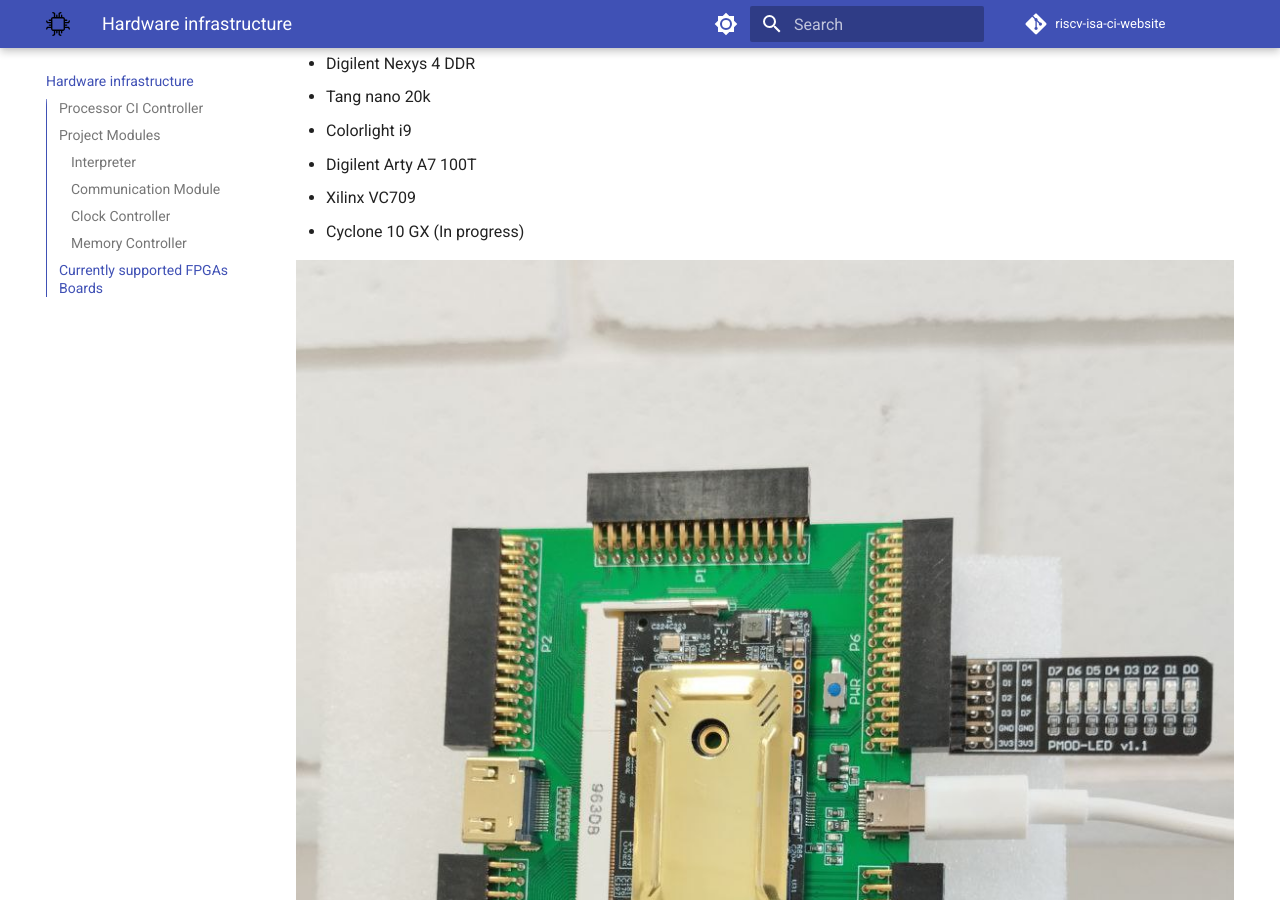
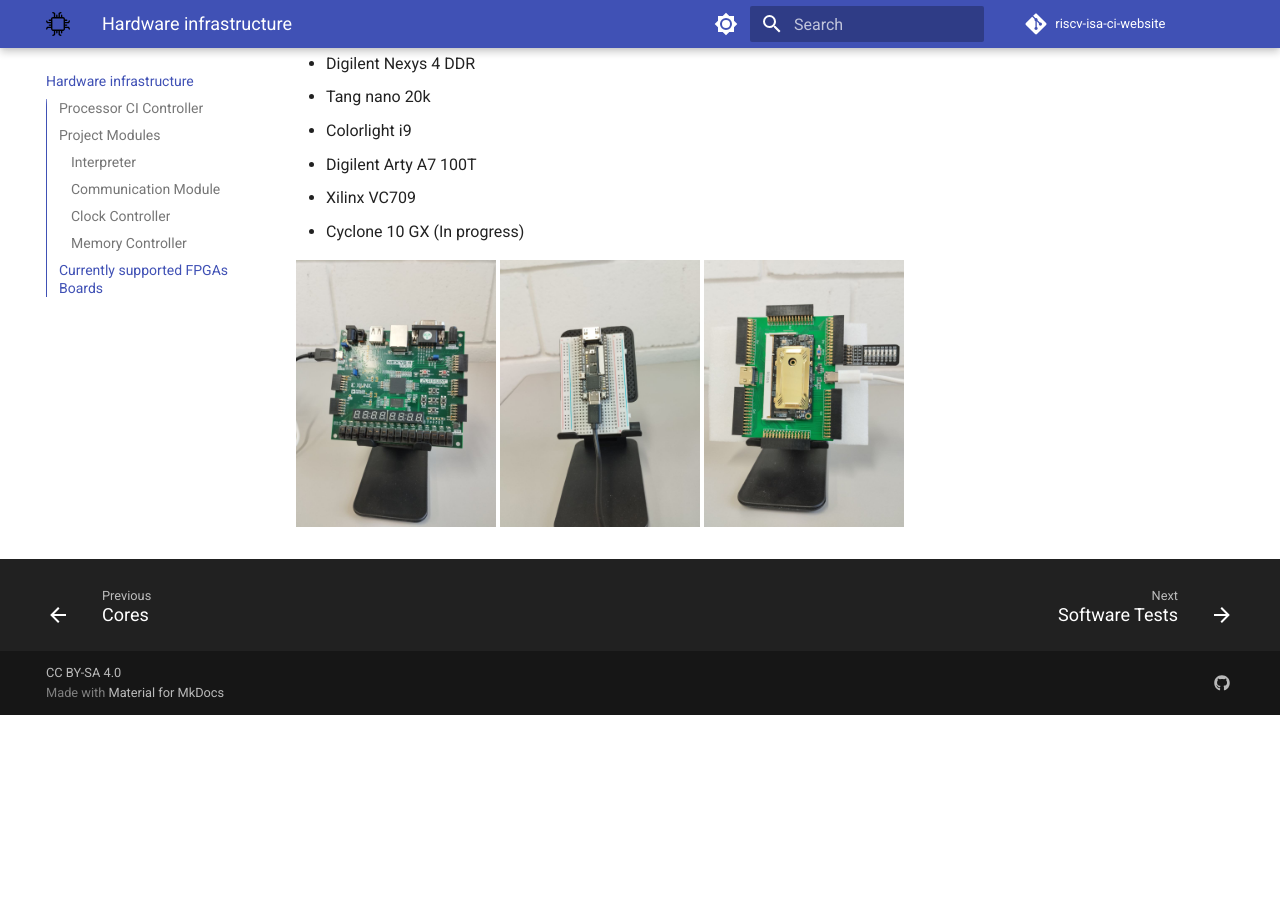
Before and after one commit to LSC-Unicamp/processor-ci-website, an MkDocs documentation site: the page built from docs/hardware_infrastructure.md, in a window 1280 px wide and 900 px high, scrolled down 1435 px. Built offline with MkDocs 1.6.1 and Material for MkDocs 9.7.7, drawn with Linux system fonts in a browser that asks for light colours; comment, search, counter and statistics services are not loaded; after the commit the page ends 2150 px from its top, so only the background shows below that.

Commit message:
Atualizando tamanho das imagens

```diff
--- a/docs/hardware_infrastructure.md
+++ b/docs/hardware_infrastructure.md
@@ -37,7 +37,6 @@ The memory controller provides an access interface to the memory for both the co
 - Xilinx VC709
 - Cyclone 10 GX (In progress)
 
-
-![Colorlight i9](assets/colorlighti9.jpg)
-![Tangnano 20k](assets/tangnano20k.jpg)
-![Nexys 4 DDR](assets/nexys4ddr.jpg)
+<img src="/assets/nexys4ddr.jpg" alt="Nexys 4 DDR" width="200px">
+<img src="/assets/tangnano20k.jpg" alt="Tangnano 20k" width="200px">
+<img src="/assets/colorlighti9.jpg" alt="Colorlight i9" width="200px">
```
